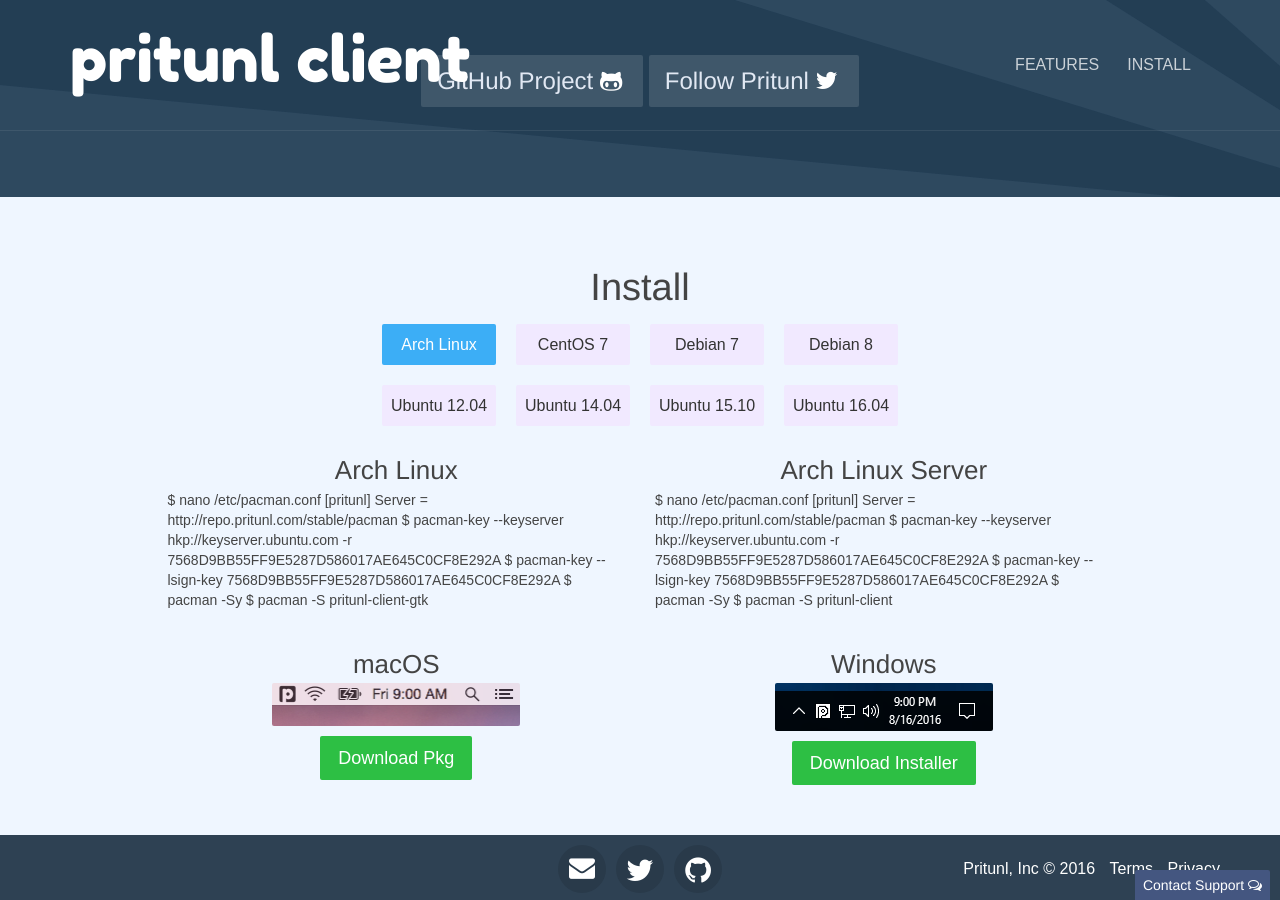
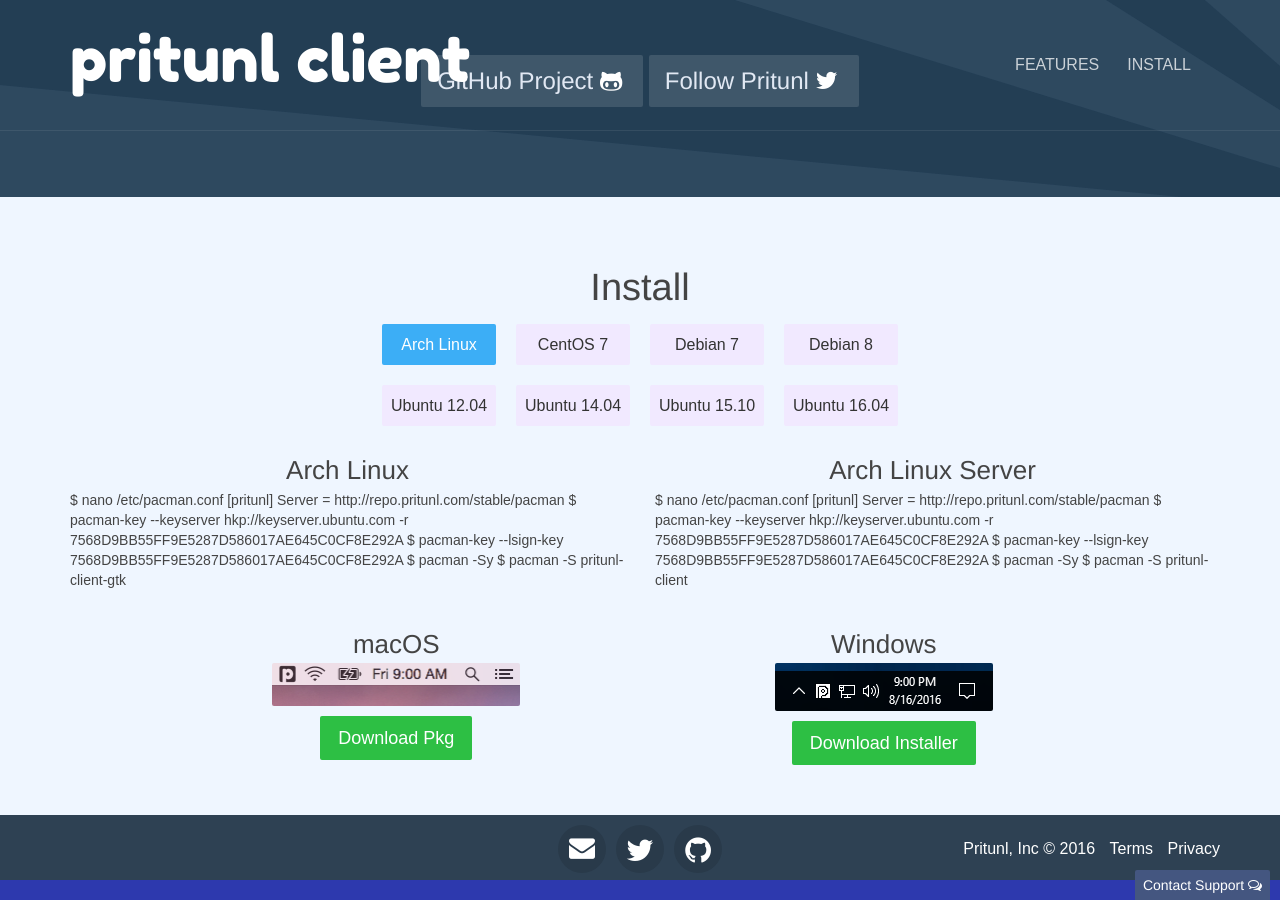
Before and after one commit to pritunl/client.pritunl.github.io, a Jekyll site: the page built from index.html, in a window 1280 px wide and 900 px high, scrolled down 2569 px. Built offline with Jekyll 4.4.1, drawn with Linux system fonts in a browser that asks for light colours; nearby versions of some CDN libraries; some web fonts are replaced; Markdown is read by kramdown in place of the engine named in the settings; comment, search, counter and statistics services are not loaded.

Commit message:
Change install info width

```diff
--- a/index.html
+++ b/index.html
@@ -98,7 +98,7 @@
         <div class="distro-btns item col-md-6 col-sm-12 col-xs-12 col-md-offset-3">
           <button class="client-distro client-archlinux btn btn-lg btn-primary">Arch Linux</button><button class="client-distro client-centos-7 btn btn-lg btn-default">CentOS 7</button><button class="client-distro client-debian-wheezy btn btn-lg btn-default">Debian 7</button><button class="client-distro client-debian-jessie btn btn-lg btn-default">Debian 8</button><button class="client-distro client-ubuntu-precise btn btn-lg btn-default">Ubuntu 12.04</button><button class="client-distro client-ubuntu-trusty btn btn-lg btn-default">Ubuntu 14.04</button><button class="client-distro client-ubuntu-wily btn btn-lg btn-default">Ubuntu 15.10</button><button class="client-distro client-ubuntu-xenial btn btn-lg btn-default">Ubuntu 16.04</button>
         </div>
-        <div class="item col-md-5 col-sm-12 col-xs-12 col-md-offset-1 install-archlinux">
+        <div class="item col-md-6 col-sm-12 col-xs-12 install-archlinux">
           <h3 class="title text-center">Arch Linux</h3>
 <div class="editor bash">$ nano /etc/pacman.conf
 [pritunl]
@@ -109,7 +109,7 @@
 $ pacman -Sy
 $ pacman -S pritunl-client-gtk</div>
         </div>
-        <div class="item col-md-5 col-sm-12 col-xs-12 install-archlinux">
+        <div class="item col-md-6 col-sm-12 col-xs-12 install-archlinux">
           <h3 class="title text-center">Arch Linux Server</h3>
 <div class="editor bash">$ nano /etc/pacman.conf
 [pritunl]
@@ -120,7 +120,7 @@
 $ pacman -Sy
 $ pacman -S pritunl-client</div>
         </div>
-        <div class="item col-md-5 col-sm-12 col-xs-12 col-md-offset-1 install-ubuntu-precise">
+        <div class="item col-md-6 col-sm-12 col-xs-12 install-ubuntu-precise">
           <h3 class="title text-center">Ubuntu</h3>
 <div class="editor bash">$ nano /etc/apt/sources.list.d/pritunl.list
 deb http://repo.pritunl.com/stable/apt precise main
@@ -129,7 +129,7 @@
 $ apt-get update
 $ apt-get install pritunl-client-gtk</div>
         </div>
-        <div class="item col-md-5 col-sm-12 col-xs-12 install-ubuntu-precise">
+        <div class="item col-md-6 col-sm-12 col-xs-12 install-ubuntu-precise">
           <h3 class="title text-center">Ubuntu Server</h3>
 <div class="editor bash">$ nano /etc/apt/sources.list.d/pritunl.list
 deb http://repo.pritunl.com/stable/apt precise main
@@ -138,7 +138,7 @@
 $ apt-get update
 $ apt-get install pritunl-client</div>
         </div>
-        <div class="item col-md-5 col-sm-12 col-xs-12 col-md-offset-1 install-ubuntu-trusty">
+        <div class="item col-md-6 col-sm-12 col-xs-12 install-ubuntu-trusty">
           <h3 class="title text-center">Ubuntu</h3>
 <div class="editor bash">$ nano /etc/apt/sources.list.d/pritunl.list
 deb http://repo.pritunl.com/stable/apt trusty main
@@ -147,7 +147,7 @@
 $ apt-get update
 $ apt-get install pritunl-client-gtk</div>
         </div>
-        <div class="item col-md-5 col-sm-12 col-xs-12 install-ubuntu-trusty">
+        <div class="item col-md-6 col-sm-12 col-xs-12 install-ubuntu-trusty">
           <h3 class="title text-center">Ubuntu Server</h3>
 <div class="editor bash">$ nano /etc/apt/sources.list.d/pritunl.list
 deb http://repo.pritunl.com/stable/apt trusty main
@@ -156,7 +156,7 @@
 $ apt-get update
 $ apt-get install pritunl-client</div>
         </div>
-        <div class="item col-md-5 col-sm-12 col-xs-12 col-md-offset-1 install-ubuntu-wily">
+        <div class="item col-md-6 col-sm-12 col-xs-12 install-ubuntu-wily">
           <h3 class="title text-center">Ubuntu</h3>
 <div class="editor bash">$ nano /etc/apt/sources.list.d/pritunl.list
 deb http://repo.pritunl.com/stable/apt wily main
@@ -165,7 +165,7 @@
 $ apt-get update
 $ apt-get install pritunl-client-gtk</div>
         </div>
-        <div class="item col-md-5 col-sm-12 col-xs-12 install-ubuntu-wily">
+        <div class="item col-md-6 col-sm-12 col-xs-12 install-ubuntu-wily">
           <h3 class="title text-center">Ubuntu Server</h3>
 <div class="editor bash">$ nano /etc/apt/sources.list.d/pritunl.list
 deb http://repo.pritunl.com/stable/apt wily main
@@ -174,7 +174,7 @@
 $ apt-get update
 $ apt-get install pritunl-client</div>
         </div>
-        <div class="item col-md-5 col-sm-12 col-xs-12 col-md-offset-1 install-ubuntu-xenial">
+        <div class="item col-md-6 col-sm-12 col-xs-12 install-ubuntu-xenial">
           <h3 class="title text-center">Ubuntu</h3>
           <div class="editor bash">$ nano /etc/apt/sources.list.d/pritunl.list
 deb http://repo.pritunl.com/stable/apt xenial main
@@ -183,7 +183,7 @@
 $ apt-get update
 $ apt-get install pritunl-client-gtk</div>
         </div>
-        <div class="item col-md-5 col-sm-12 col-xs-12 install-ubuntu-xenial">
+        <div class="item col-md-6 col-sm-12 col-xs-12 install-ubuntu-xenial">
           <h3 class="title text-center">Ubuntu Server</h3>
           <div class="editor bash">$ nano /etc/apt/sources.list.d/pritunl.list
 deb http://repo.pritunl.com/stable/apt xenial main
@@ -192,7 +192,7 @@
 $ apt-get update
 $ apt-get install pritunl-client</div>
         </div>
-        <div class="item col-md-5 col-sm-12 col-xs-12 col-md-offset-1 install-debian-wheezy">
+        <div class="item col-md-6 col-sm-12 col-xs-12 install-debian-wheezy">
           <h3 class="title text-center">Debian</h3>
 <div class="editor bash">$ nano /etc/apt/sources.list.d/pritunl.list
 deb http://repo.pritunl.com/stable/apt wheezy main
@@ -201,7 +201,7 @@
 $ apt-get update
 $ apt-get install pritunl-client-gtk</div>
         </div>
-        <div class="item col-md-5 col-sm-12 col-xs-12 install-debian-wheezy">
+        <div class="item col-md-6 col-sm-12 col-xs-12 install-debian-wheezy">
           <h3 class="title text-center">Debian Server</h3>
 <div class="editor bash">$ nano /etc/apt/sources.list.d/pritunl.list
 deb http://repo.pritunl.com/stable/apt wheezy main
@@ -210,7 +210,7 @@
 $ apt-get update
 $ apt-get install pritunl-client</div>
         </div>
-        <div class="item col-md-5 col-sm-12 col-xs-12 col-md-offset-1 install-debian-jessie">
+        <div class="item col-md-6 col-sm-12 col-xs-12 install-debian-jessie">
           <h3 class="title text-center">Debian</h3>
 <div class="editor bash">$ nano /etc/apt/sources.list.d/pritunl.list
 deb http://repo.pritunl.com/stable/apt jessie main
@@ -219,7 +219,7 @@
 $ apt-get update
 $ apt-get install pritunl-client-gtk</div>
         </div>
-        <div class="item col-md-5 col-sm-12 col-xs-12 install-debian-jessie">
+        <div class="item col-md-6 col-sm-12 col-xs-12 install-debian-jessie">
           <h3 class="title text-center">Debian Server</h3>
 <div class="editor bash">$ nano /etc/apt/sources.list.d/pritunl.list
 deb http://repo.pritunl.com/stable/apt jessie main
@@ -228,7 +228,7 @@
 $ apt-get update
 $ apt-get install pritunl-client</div>
         </div>
-        <div class="item col-md-5 col-sm-12 col-xs-12 col-md-offset-1 install-centos-7">
+        <div class="item col-md-6 col-sm-12 col-xs-12 install-centos-7">
           <h3 class="title text-center">CentOS 7</h3>
 <div class="editor bash">$ nano /etc/yum.repos.d/pritunl.repo
 [pritunl]
@@ -241,7 +241,7 @@
 $ gpg --armor --export 7568D9BB55FF9E5287D586017AE645C0CF8E292A > key.tmp; rpm --import key.tmp; rm -f key.tmp
 $ yum install pritunl-client</div>
         </div>
-        <div class="item col-md-5 col-sm-12 col-xs-12 install-centos-7">
+        <div class="item col-md-6 col-sm-12 col-xs-12 install-centos-7">
           <h3 class="title text-center">Amazon Linux</h3>
 <div class="editor bash">$ nano /etc/yum.repos.d/pritunl.repo
 [pritunl]
```
